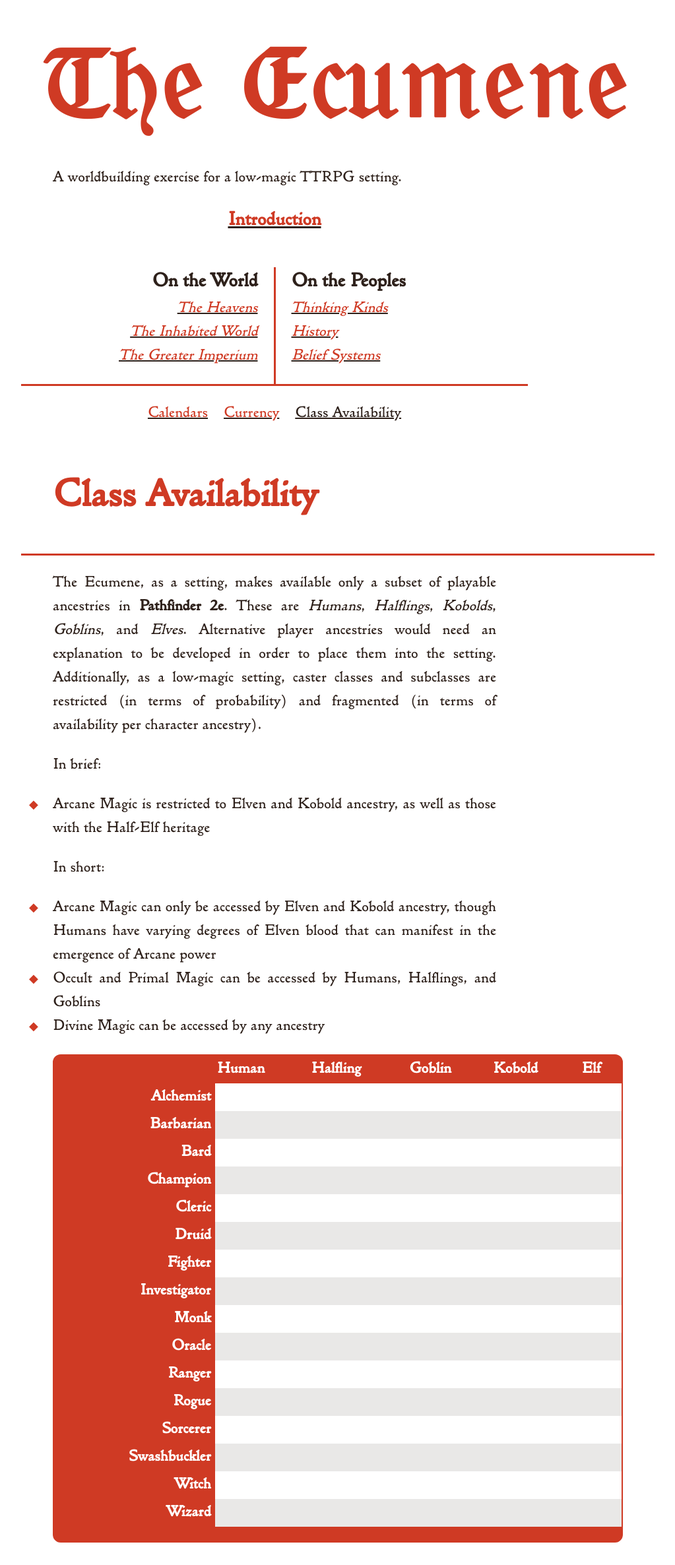
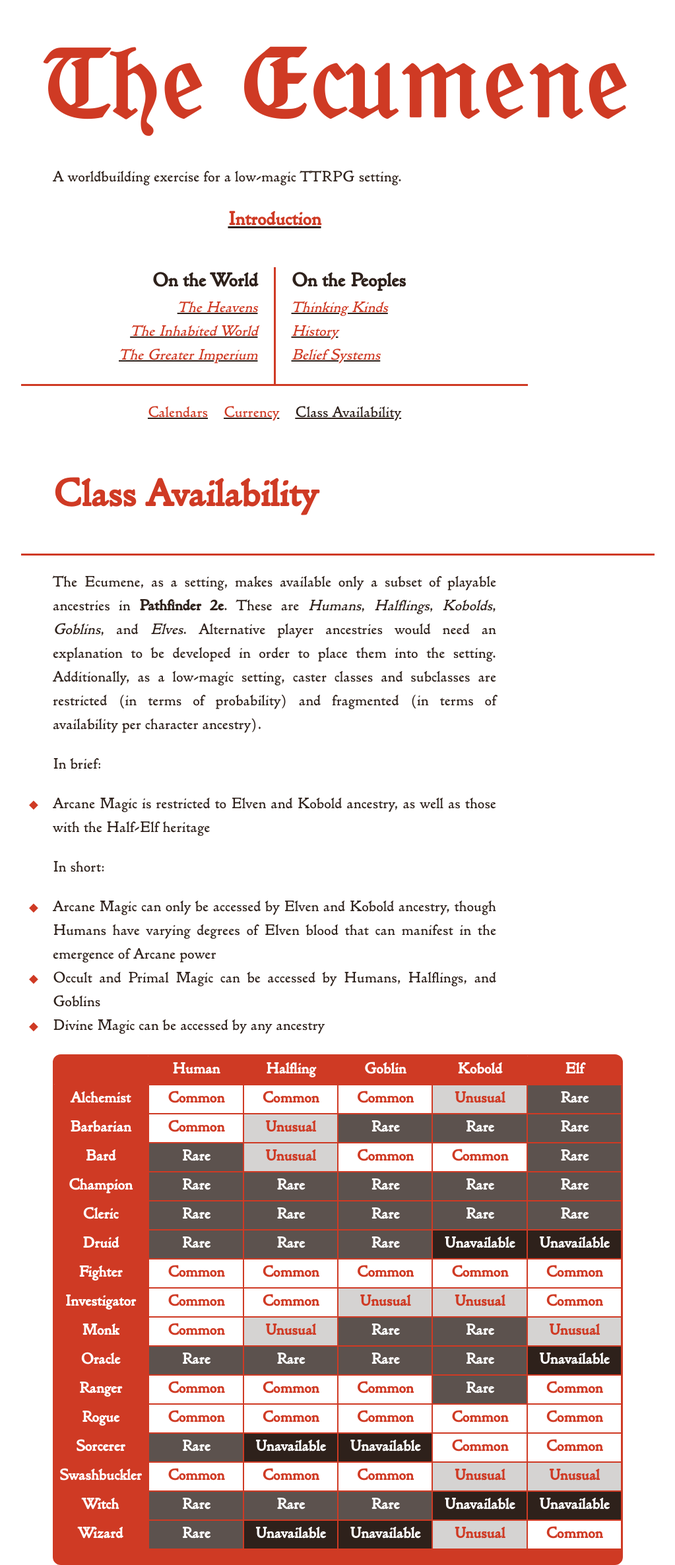
Before and after one commit to kmules1/kmules1.github.io, a Jekyll site: the page built from ecumene/classes.md, in a window 1280 px wide. Shown: the whole page at 66% size, without its empty margins (128-1151 px from the left). Built offline with Jekyll 4.4.1, drawn with Linux system fonts in a browser that asks for light colours; before the commit the page ends 2338 px from its top, so only the background shows below that.

Commit message:
eliminating 'rare' dashed fill

```diff
--- a/assets/css/ecumene2.scss
+++ b/assets/css/ecumene2.scss
@@ -28,6 +28,7 @@ $red:							#CF3A24;		//	緋		Ake			Scarlet (blood)
 	--red:						#CF3A24;
 	--black:					#2E211B;
 	--grey:						#2E211B1A;
+	--dark-grey:				#2E211BBF;
 	--white:					#FFF;
 
 	font-family:				'Golden Type';
@@ -445,6 +446,7 @@ table#class-availability {
 
 #class-availability th,
 #class-availability td {
+	border:						1px solid var(--red);
 	text-align:					center;
 }
 #class-availability td::after {
@@ -469,14 +471,11 @@ table#class-availability {
 }
 
 #class-availability .rare {
-	background:					repeating-linear-gradient(45deg, var(--grey), var(--grey) 10px, var(--black) 10px, var(--black) 20px);
-	color:						var(--red)
+	background:					var(--dark-grey);
+	color:						var(--white);
 }
 #class-availability .rare::after {
 	content:					"Rare";
-    background:					repeating-linear-gradient(-45deg, var(--red), var(--red) 10px, var(--white) 10px, var(--white) 20px);
-    -webkit-background-clip:	text;
-    -webkit-text-fill-color:	transparent;
 }
 
 #class-availability .unavailable {
--- a/ecumene/classes.md
+++ b/ecumene/classes.md
@@ -14,7 +14,7 @@ In short:
 - Occult and Primal Magic can be accessed by Humans, Halflings, and Goblins
 - Divine Magic can be accessed by any ancestry
 
-<table class="wide">
+<table id="class-availability" class="wide">
 	<thead>
 		<tr>	<th></th>				<th>Human</th>				<th>Halfling</th>				<th>Goblin</th>					<th>Kobold</th>					<th>Elf</th>					</tr>
 	</thead>
```
